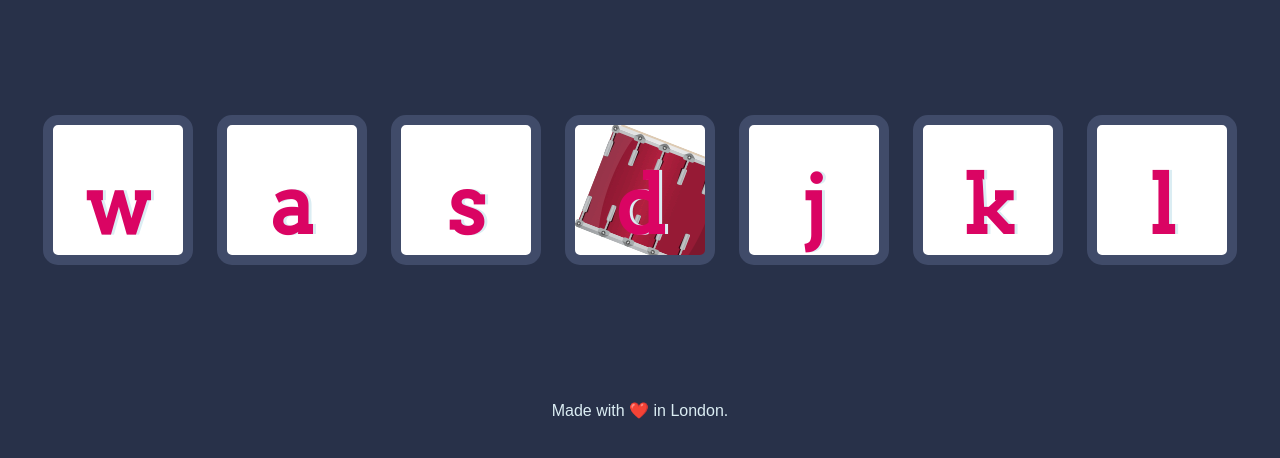
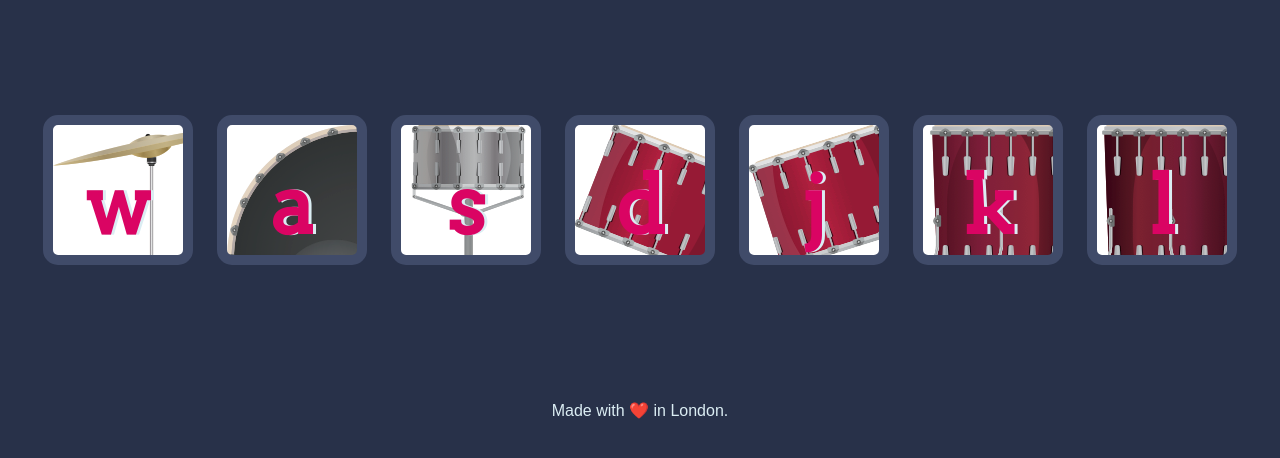
Before and after one commit to i-am-Chandan-Shaw/Drum-Kit, a plain HTML site: page index.html in a window 1280 px wide. Shown: the part 174-632 px from the top of the page. Drawn offline with Linux system fonts and the light colour scheme; files whose address does not match are found by name.

Commit message:
Update styles.css

```diff
--- a/styles.css
+++ b/styles.css
@@ -17,16 +17,16 @@ footer {
 }
 
 .w {
-  background-image: url(images/crash.png);
+  background-image: url(crash.png);
 
 }
 
 .a {
-  background-image: url(images/kick.png);
+  background-image: url(kick.png);
 }
 
 .s {
-  background-image: url(images/snare.png);
+  background-image: url(snare.png);
 }
 
 .d {
@@ -34,15 +34,15 @@ footer {
 }
 
 .j {
-background-image: url(images/tom2.png);
+background-image: url(tom2.png);
 }
 
 .k {
-background-image: url(images/tom3.png);
+background-image: url(tom3.png);
 }
 
 .l {
-background-image: url(images/tom4.png);
+background-image: url(tom4.png);
 }
 
 .set {
```
